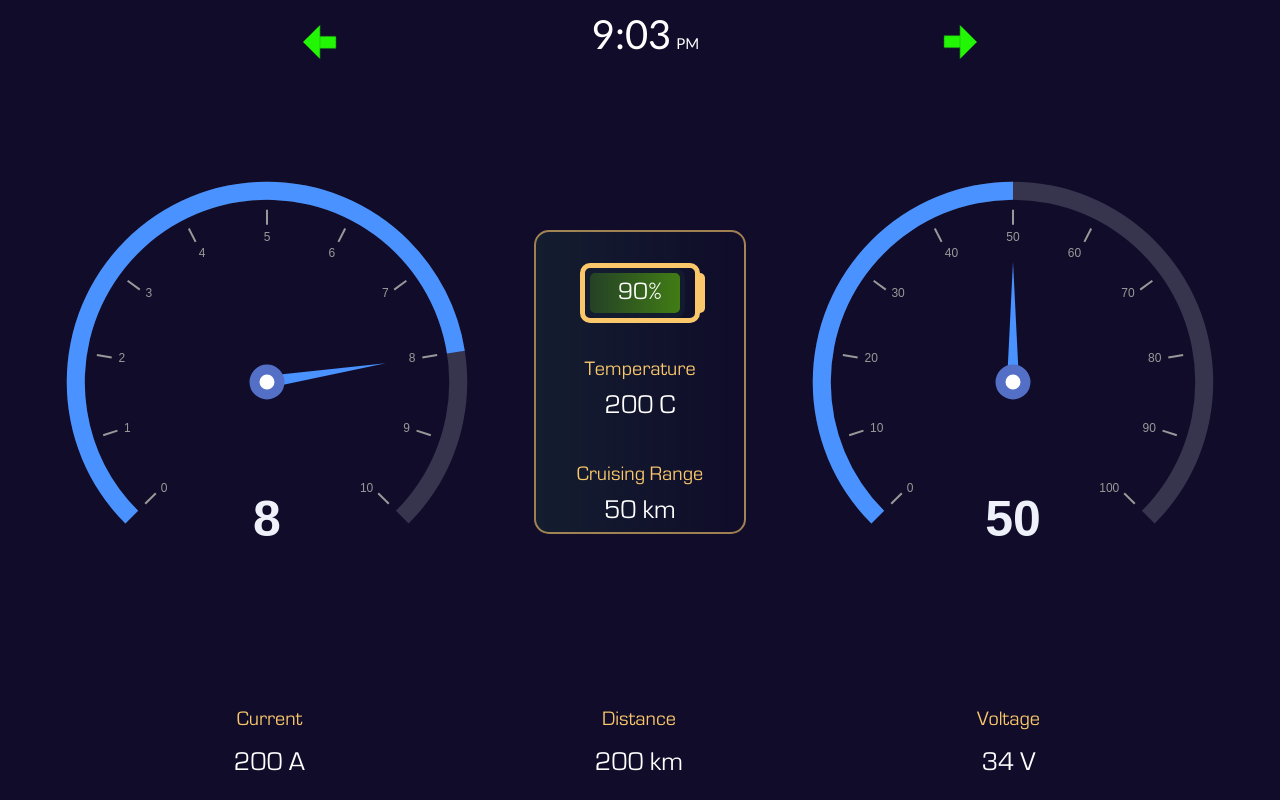
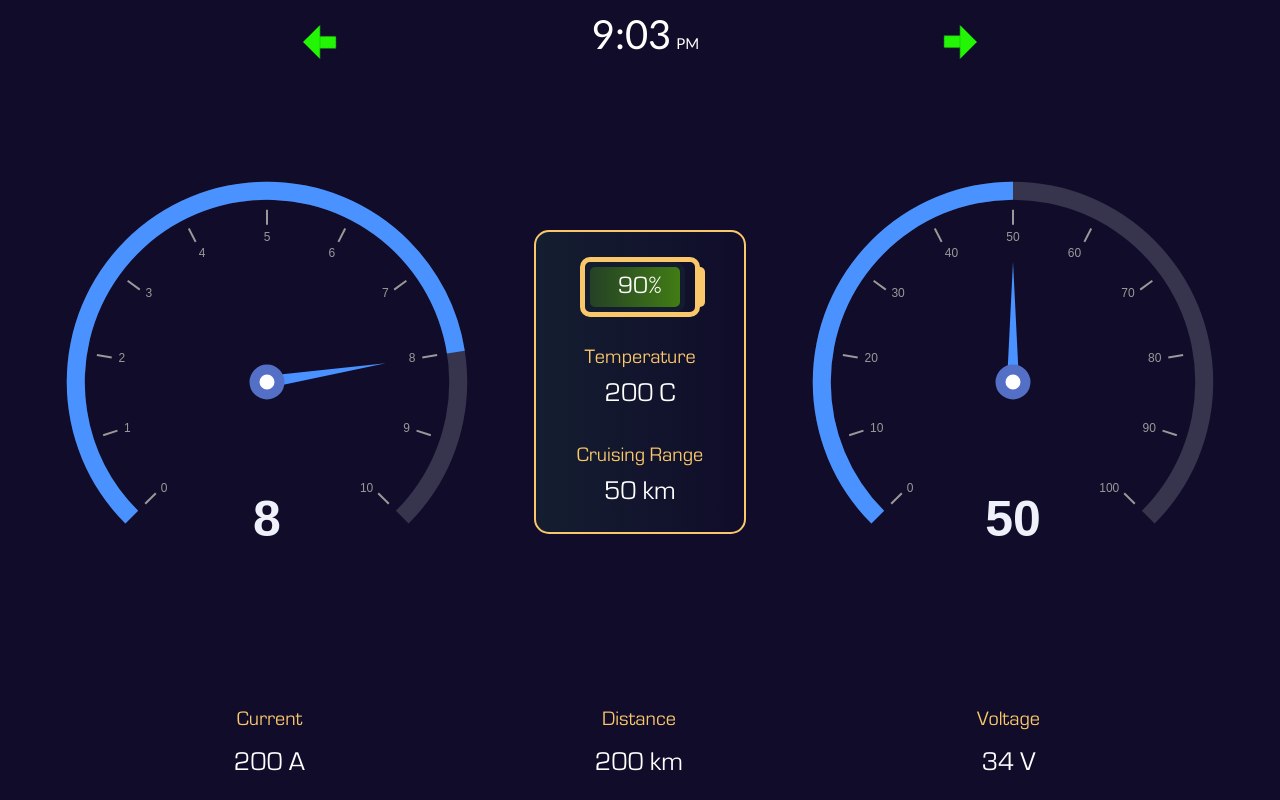
Before and after one commit to loaywaleed/mrt-dashboard, a website: page index.html in a window 1280 px wide. Drawn offline with nearby package versions, Linux system fonts and the light colour scheme.

Commit message:
minor changes

```diff
--- a/css/battery.css
+++ b/css/battery.css
@@ -6,7 +6,6 @@
   --base: rgb(20, 30, 48);
   --icon: "⚡";
 }
-
 
 #battery {
   display: flex;
@@ -50,5 +49,6 @@
 
 .status:after {
   width: var(--width);
+  background-color: var(--base);
   background: var(--color);
 }
--- a/css/main.css
+++ b/css/main.css
@@ -26,13 +26,13 @@
   flex-direction: column;
   background: linear-gradient(to right, rgb(20, 30, 48), #100c2a32);
   transition: all 0.3s ease-in-out;
-  border: 2px solid #fac86b9c;
+  border: 2px solid #fac86b;
   text-justify: center;
   text-align: center;
 }
 
 .card-item {
-  margin-top: 15%;
+  margin-top: 12%;
   font-family: 'aga bold';
 }
 
```
